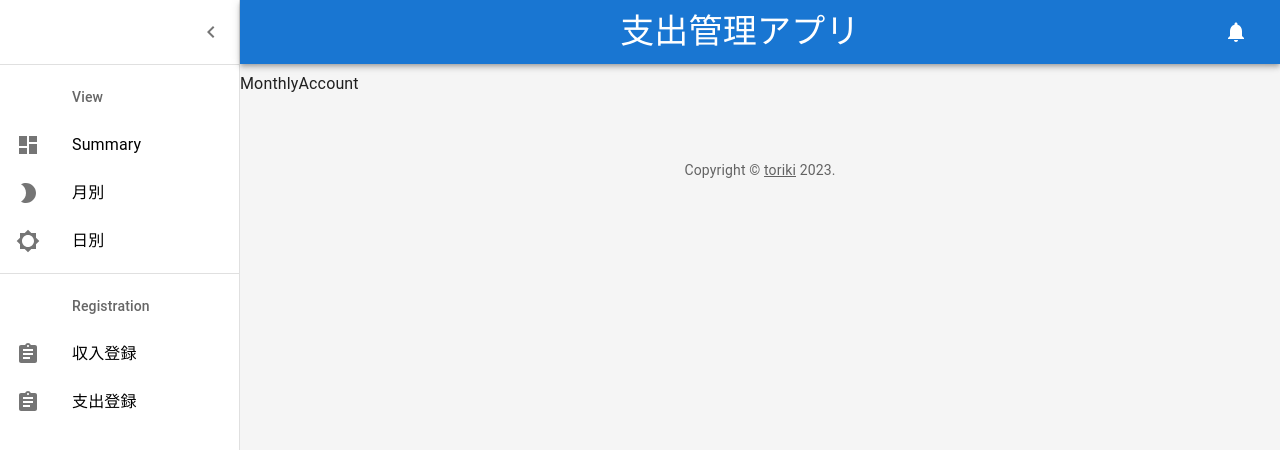
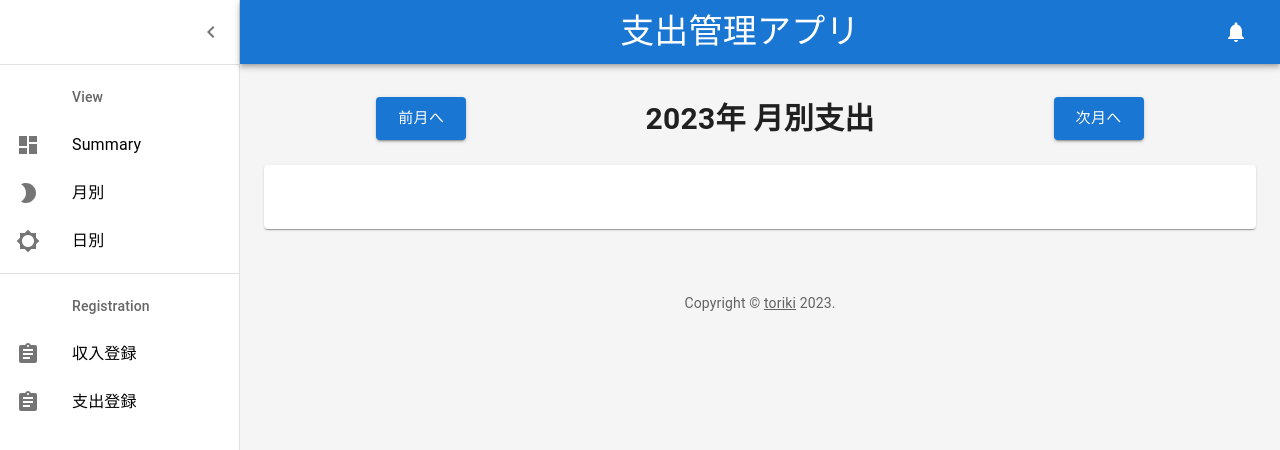
Before and after one commit to EijiToriki/household_account_book, a React (Create React App) app in the folder frontend/: page /month in a window 1280 px wide. Shown: the top 450 px of the page. Built offline with nearby package versions, Linux system fonts and the light colour scheme; the HTML template or start-up script is replaced by a standard one.

Commit message:
プロダクトバックログの更新、ファイル整理、月別画面の設計

```diff
--- a/frontend/src/components/IncomeRegistration.js
+++ b/frontend/src/components/IncomeRegistration.js
@@ -2,8 +2,8 @@ import React, { useState } from 'react'
 import axios from 'axios'
 import Grid from '@mui/material/Grid';
 
-import Details from './subcomponents/Details';
-import DetailOpButton from './subcomponents/DetailOpButton';
+import Details from './subcomponents/registrationComponents/Details'
+import DetailOpButton from './subcomponents/registrationComponents/DetailOpButton';
 import { useNavigate } from 'react-router-dom';
 
 export default function IncomeRegistration() {
--- a/frontend/src/components/MonthlyAccount.js
+++ b/frontend/src/components/MonthlyAccount.js
@@ -1,11 +1,32 @@
 import React from 'react'
 import Grid from '@mui/material/Grid';
+import Paper from '@mui/material/Paper';
+
+import YearChange from './subcomponents/monthlyAccountComponents/YearChange';
 
 
+const now = new Date()
 export default function MonthlyAccount() {
+  const [isLoad, setIsLoad] = React.useState(true)
+  const [year, setYear] = React.useState(now.getFullYear())
+
   return (
-    <Grid container spacing={3}>
-        MonthlyAccount
-    </Grid>
+    <>
+      {isLoad ?
+        <Grid container spacing={3}>
+          {/* 月の変更ボタン */}
+          <Grid item md={12}>
+            <YearChange year={year} setYear={setYear} />
+          </Grid>
+          {/* 月別収支 */}
+          <Grid item md={12}>
+            <Paper sx={{p: 4, display: 'flex', flexDirection: 'column'}}>
+            </Paper>
+          </Grid>
+        </Grid>
+      :
+        <h1>読み込み中。。。</h1>
+      }
+    </>
   )
 }
--- a/frontend/src/components/OutcomeRegistration.js
+++ b/frontend/src/components/OutcomeRegistration.js
@@ -2,8 +2,8 @@ import React, { useState } from 'react'
 import axios from 'axios'
 import Grid from '@mui/material/Grid';
 
-import Details from './subcomponents/Details';
-import DetailOpButton from './subcomponents/DetailOpButton';
+import Details from './subcomponents/registrationComponents/Details';
+import DetailOpButton from './subcomponents/registrationComponents/DetailOpButton';
 import { useNavigate } from 'react-router-dom';
 
 export default function OutcomeRegistration() {
--- /dev/null
+++ b/frontend/src/components/subcomponents/monthlyAccountComponents/YearChange.js
@@ -0,0 +1,41 @@
+import React from 'react'
+import Grid from '@mui/material/Grid';
+import { Button, Typography } from '@mui/material';
+
+export default function YearChange({year, setYear}) {
+  const handlePreYear = () => {
+    setYear(prevYear => prevYear - 1)
+  }
+
+  const handleNextYear = () => {
+    setYear(prevYear => prevYear + 1)
+  }
+
+  return (
+    <Grid container spacing={3} alignItems='center' justifyContent='center' textAlign='center'>
+      <Grid item md={4}>
+        <Button
+            variant="contained"
+            size='large'
+            onClick={() => handlePreYear()}
+        >
+          前月へ
+        </Button>
+      </Grid>
+      <Grid item md={4}>
+        <Typography fontSize={30} fontWeight='bold'>
+          {year}年 月別支出
+        </Typography>
+      </Grid>
+      <Grid item md={4}>
+        <Button
+            variant="contained"
+            size='large'
+            onClick={() => handleNextYear()}
+        >
+          次月へ
+        </Button>
+      </Grid>
+    </Grid>
+  )
+}
--- a/frontend/src/components/subcomponents/Details.js
+++ b/frontend/src/components/subcomponents/registrationComponents/Details.js
@@ -3,7 +3,7 @@ import Paper from '@mui/material/Paper';
 import { DatePicker } from '@mui/x-date-pickers'
 import { FormControl, InputLabel, MenuItem, Select, TextField } from '@mui/material';
 
-import Title from './Title'
+import Title from '../Title'
 
 
 export default function Details({formChar, detailCount, data, type}) {
```
Also changed, not shown: frontend/src/components/subcomponents/registrationComponents/DetailOpButton.js (renamed from frontend/src/components/subcomponents/DetailOpButton.js).
